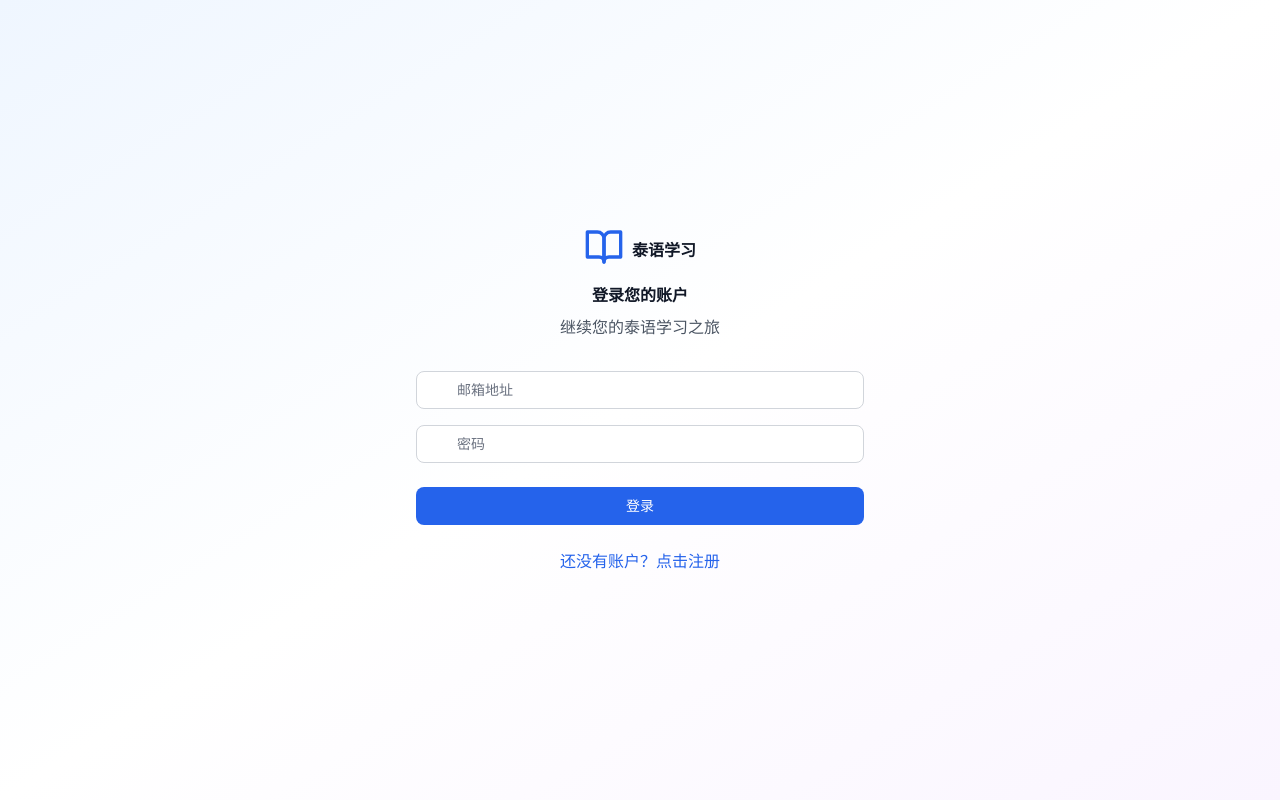
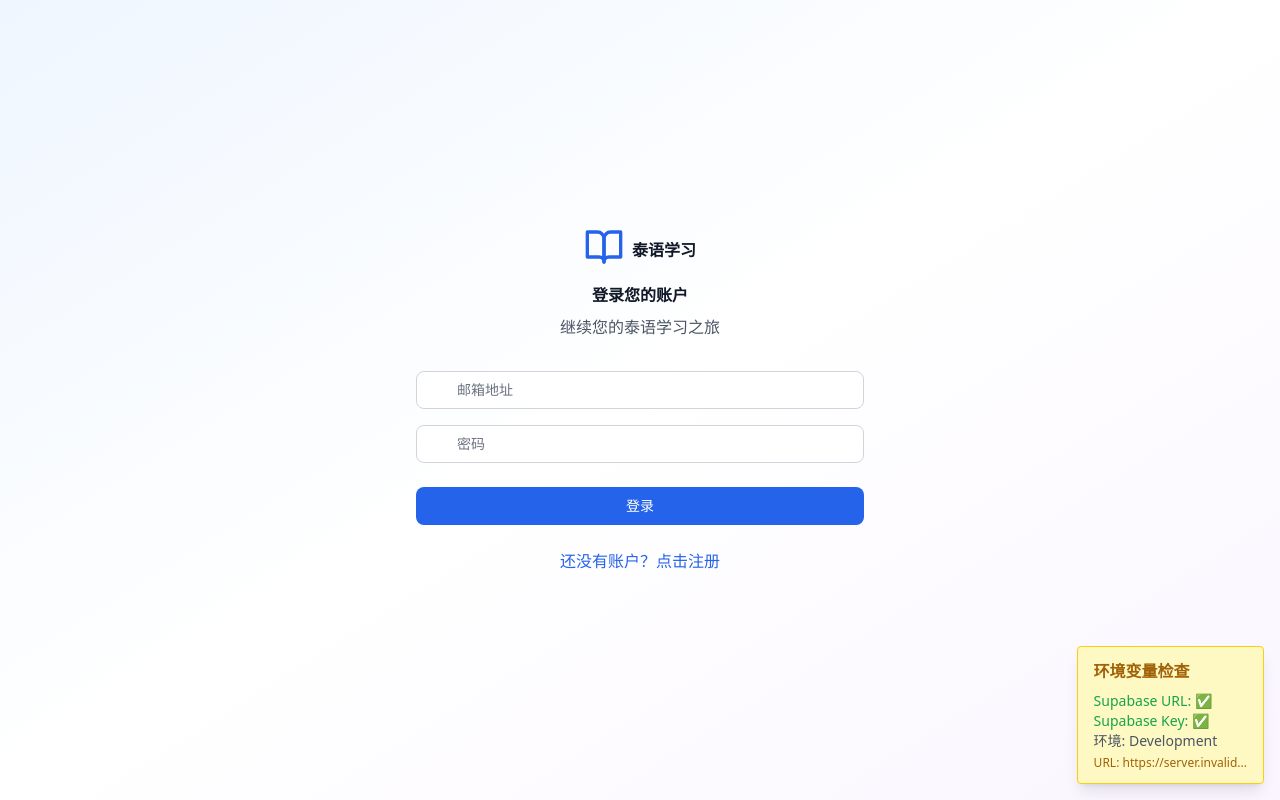
Before and after one commit to Lucifer1H/thai-learning-app, a Next.js app: page /auth in a window 1280 px wide. Built offline with nearby package versions, Linux system fonts and the light colour scheme; no server answers.

Commit message:
Add debug logging for authentication

```diff
--- a/src/app/auth/page.tsx
+++ b/src/app/auth/page.tsx
@@ -4,6 +4,7 @@ import { useState } from 'react';
 import { createSupabaseClient } from '@/lib/supabase';
 import { useRouter } from 'next/navigation';
 import { BookOpen, Mail, Lock, User } from 'lucide-react';
+import { EnvCheck } from '@/components/debug/env-check';
 import toast from 'react-hot-toast';
 
 export default function AuthPage() {
@@ -23,20 +24,30 @@ export default function AuthPage() {
     setLoading(true);
 
     try {
+      // 调试信息
+      console.log('Supabase URL:', process.env.NEXT_PUBLIC_SUPABASE_URL);
+      console.log('Form data:', { email: formData.email, hasPassword: !!formData.password });
+
       if (isLogin) {
-        const { error } = await supabase.auth.signInWithPassword({
+        console.log('尝试登录...');
+        const { data, error } = await supabase.auth.signInWithPassword({
           email: formData.email,
           password: formData.password,
         });
 
+        console.log('登录结果:', { data, error });
+
         if (error) {
-          toast.error(error.message);
+          console.error('登录错误:', error);
+          toast.error(`登录失败: ${error.message}`);
         } else {
+          console.log('登录成功:', data);
           toast.success('登录成功！');
           router.push('/dashboard');
         }
       } else {
-        const { error } = await supabase.auth.signUp({
+        console.log('尝试注册...');
+        const { data, error } = await supabase.auth.signUp({
           email: formData.email,
           password: formData.password,
           options: {
@@ -48,14 +59,19 @@ export default function AuthPage() {
           },
         });
 
+        console.log('注册结果:', { data, error });
+
         if (error) {
-          toast.error(error.message);
+          console.error('注册错误:', error);
+          toast.error(`注册失败: ${error.message}`);
         } else {
+          console.log('注册成功:', data);
           toast.success('注册成功！请检查您的邮箱以验证账户。');
         }
       }
     } catch (error) {
-      toast.error('发生错误，请重试。');
+      console.error('认证过程中发生错误:', error);
+      toast.error(`发生错误: ${error instanceof Error ? error.message : '未知错误'}`);
     } finally {
       setLoading(false);
     }
@@ -177,6 +193,7 @@ export default function AuthPage() {
           </div>
         </form>
       </div>
+      <EnvCheck />
     </div>
   );
 }
--- /dev/null
+++ b/src/components/debug/env-check.tsx
@@ -0,0 +1,50 @@
+'use client';
+
+import { useEffect, useState } from 'react';
+
+export function EnvCheck() {
+  const [envStatus, setEnvStatus] = useState<{
+    supabaseUrl: boolean;
+    supabaseKey: boolean;
+    isProduction: boolean;
+  }>({
+    supabaseUrl: false,
+    supabaseKey: false,
+    isProduction: false,
+  });
+
+  useEffect(() => {
+    setEnvStatus({
+      supabaseUrl: !!process.env.NEXT_PUBLIC_SUPABASE_URL,
+      supabaseKey: !!process.env.NEXT_PUBLIC_SUPABASE_ANON_KEY,
+      isProduction: process.env.NODE_ENV === 'production',
+    });
+  }, []);
+
+  // 只在开发环境或有问题时显示
+  if (envStatus.isProduction && envStatus.supabaseUrl && envStatus.supabaseKey) {
+    return null;
+  }
+
+  return (
+    <div className="fixed bottom-4 right-4 bg-yellow-100 border border-yellow-400 text-yellow-700 px-4 py-3 rounded shadow-lg max-w-sm">
+      <div className="font-bold">环境变量检查</div>
+      <div className="text-sm mt-2">
+        <div className={envStatus.supabaseUrl ? 'text-green-600' : 'text-red-600'}>
+          Supabase URL: {envStatus.supabaseUrl ? '✅' : '❌'}
+        </div>
+        <div className={envStatus.supabaseKey ? 'text-green-600' : 'text-red-600'}>
+          Supabase Key: {envStatus.supabaseKey ? '✅' : '❌'}
+        </div>
+        <div className="text-gray-600">
+          环境: {envStatus.isProduction ? 'Production' : 'Development'}
+        </div>
+        {process.env.NEXT_PUBLIC_SUPABASE_URL && (
+          <div className="text-xs mt-1 break-all">
+            URL: {process.env.NEXT_PUBLIC_SUPABASE_URL.substring(0, 30)}...
+          </div>
+        )}
+      </div>
+    </div>
+  );
+}
```
Also changed, not shown: vercel.json (added), 2 other files (tests, documents, lock files or other folders).
